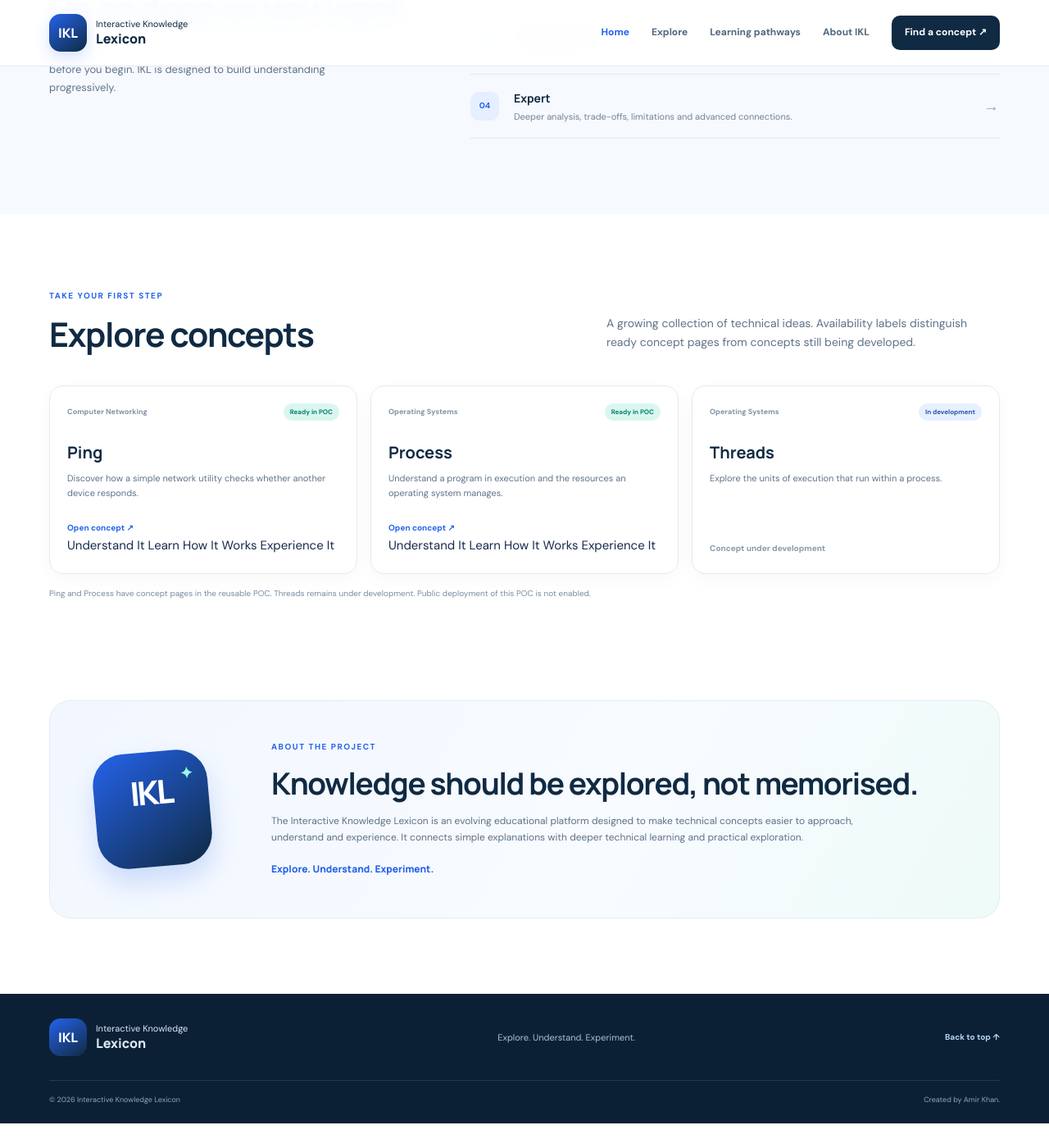
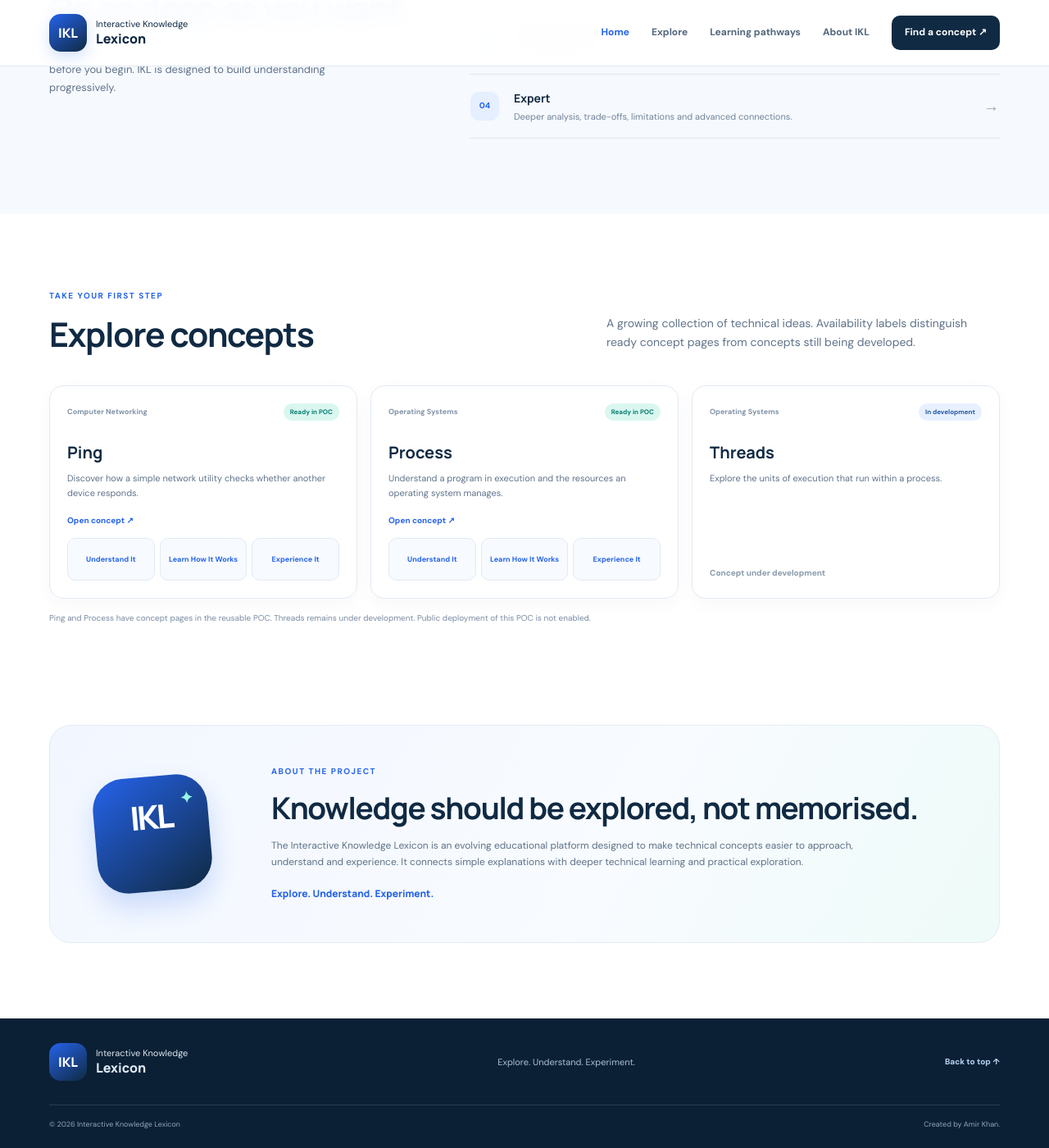
Before and after one commit to jyv5fhwvft-a11y/ikl-reusable-architecture-poc, a Jekyll site: the page built from index.html, in a window 1280 px wide and 1400 px high, scrolled down 3152 px. Shown: the whole window at 82% size. Built offline with Jekyll 4.4.1, drawn with Linux system fonts in a browser that asks for light colours; before the commit the page ends 4522 px from its top, so only the background shows below that.

Commit message:
Add styles for concept-card dimensions
Added styles for concept learning dimension quick links.

```diff
--- a/css/homepage.css
+++ b/css/homepage.css
@@ -1472,3 +1472,44 @@ h3 {
         transition-duration: .01ms !important;
     }
 }
+/* =========================================================
+   19. HOMEPAGE — CONCEPT LEARNING-DIMENSION QUICK LINKS
+   ========================================================= */
+
+.concept-card__dimensions {
+    display: grid;
+    grid-template-columns: repeat(3, minmax(0, 1fr));
+    gap: 6px;
+    margin-top: 12px;
+}
+
+.concept-card__dimensions a {
+    display: flex;
+    align-items: center;
+    justify-content: center;
+    min-height: 52px;
+    padding: 7px 5px;
+    border: 1px solid var(--line);
+    border-radius: 10px;
+    background: #F7FAFF;
+    color: var(--blue);
+    font-size: 9px;
+    font-weight: 800;
+    line-height: 1.35;
+    text-align: center;
+    text-decoration: none;
+    transition: background 0.2s ease,
+                border-color 0.2s ease,
+                transform 0.2s ease;
+}
+
+.concept-card__dimensions a:hover {
+    background: #EAF2FF;
+    border-color: var(--blue);
+    transform: translateY(-2px);
+}
+
+.concept-card__dimensions a:focus-visible {
+    outline: 3px solid #0D9488;
+    outline-offset: 3px;
+}
```
